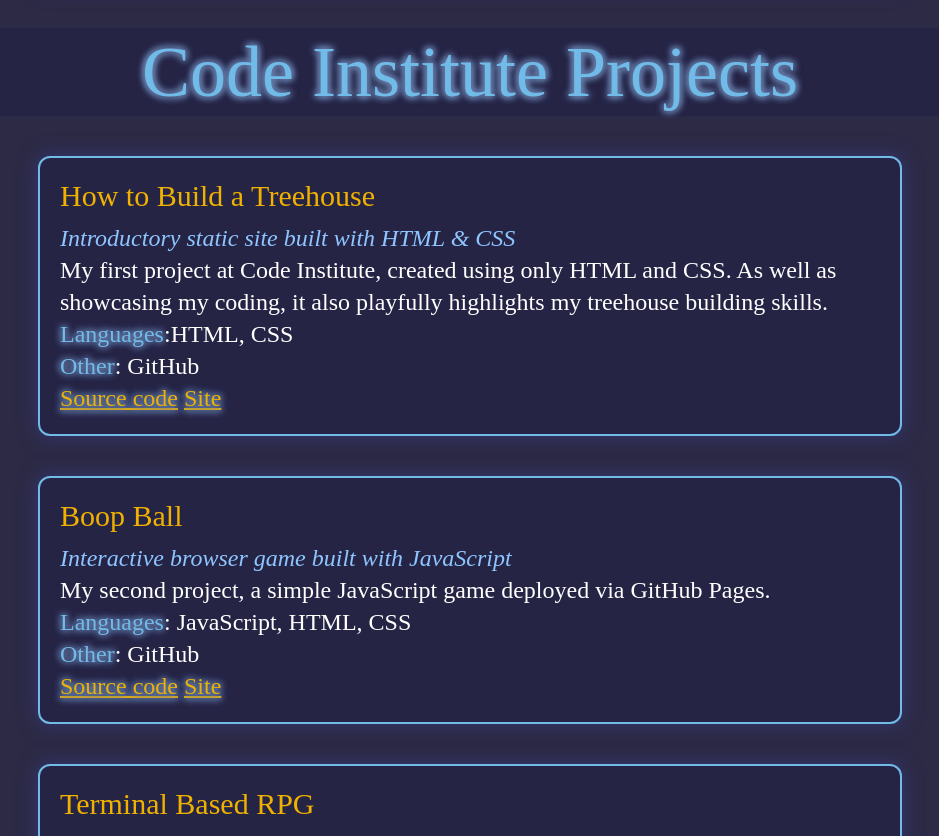
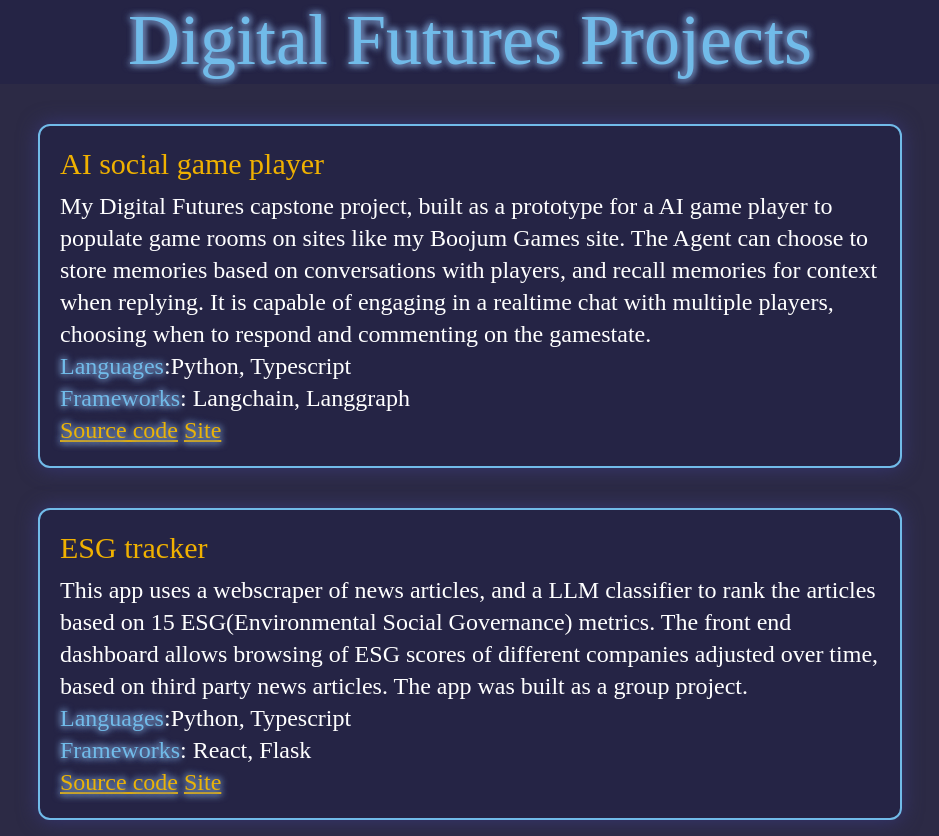
Before and after one commit to alexrobincrabbe/portfolio_frontend, a React (Vite) app: page /projects in a window 1280 px wide. Shown: the part 1960-2796 px from the top of the page, without its empty margins (298-1237 px from the left). Built offline with nearby package versions, Linux system fonts and the light colour scheme; no server answers; a web font is replaced by a local one.

Commit message:
update projects

```diff
--- a/src/pages/home/home.tsx
+++ b/src/pages/home/home.tsx
@@ -28,6 +28,12 @@
               blends creativity with technical challenge. It’s a project that I
               am excited to expand. The site has attracted players from across
               the world and has a vibrant user community.
+              Over the last year I’ve been working on AI-driven features and applications,
+              exploring LLMs, RAG, and agent-based systems. My mood gardens project uses GenAI
+              for mood analysis of diary entries and creating images using mappings of the mood analysis.
+              I have recently completed the Frontier AI training programme with digital futures, some of the
+              projects I completed during the programme can be seen in the projects section.
+                I’m particularly interested in creating interactive, intelligent systems that enhance user experiences.
             </p>
           </div>
 
--- a/src/pages/projects/components/boojumContent.tsx
+++ b/src/pages/projects/components/boojumContent.tsx
@@ -39,8 +39,8 @@
       <span className="glowing-blue">Database</span>: Neon Database (Postgres
       SQL)
       <br />
-      <span className="glowing-blue">Other</span>: GitHub, Heroku, RabbitMQ,
-      Google Cloud Console, MailGun, Heroku Scheduler, Papertrail
+      <span className="glowing-blue">Other</span>: Heroku, RabbitMQ, Redis
+      Google Cloud Console, MailGun
       <br />
       <a
         href="https://boojumgames.com"
--- /dev/null
+++ b/src/pages/projects/components/digitalFuturesContent.tsx
@@ -0,0 +1,89 @@
+export function CapstoneContent() {
+  return (
+    <>
+      <h2 className="text-yellow-500 text-3xl">AI social game player</h2>
+      <p>
+        My Digital Futures capstone project, built as a prototype for a AI game
+         player to populate game rooms on sites like my Boojum Games site.
+         The Agent can choose to store memories based on conversations with players,
+         and recall memories for context when replying. It is capable of engaging in
+         a realtime chat with multiple players, choosing when to respond and commenting on the gamestate.
+      </p>
+      <span className="glowing-blue">Languages</span>:Python, Typescript
+      <br />
+      <span className="glowing-blue">Frameworks</span>: Langchain, Langgraph
+      <br />
+      <a
+        href="https://github.com/alexrobincrabbe/capstone_backend"
+        target="_blank"
+        className="ext-link"
+      >
+        Source code
+      </a>
+      &nbsp;
+      <a
+        href="https://captstone-frontend.vercel.app/"
+        target="_blank"
+        className="ext-link"
+      >
+        Site
+      </a>
+    </>
+  );
+}
+
+export function ESGContent() {
+  return (
+    <>
+      <h2 className="text-yellow-500 text-3xl">ESG tracker</h2>
+      <p>
+       This app uses a webscraper of news articles, and a LLM classifier to rank the articles
+         based on 15 ESG(Environmental Social Governance) metrics. The front end dashboard allows
+         browsing of ESG scores of different companies adjusted over time, based on third party
+         news articles. The app was built as a group project.
+      </p>
+      <span className="glowing-blue">Languages</span>:Python, Typescript
+      <br />
+      <span className="glowing-blue">Frameworks</span>: React, Flask
+      <br />
+      <a
+        href="https://github.com/LuqmaanHak1m/value-stream-esg"
+        target="_blank"
+        className="ext-link"
+      >
+        Source code
+      </a>
+      &nbsp;
+      <a
+        href="https://esg-app-109086040760.europe-west2.run.app/"
+        target="_blank"
+        className="ext-link"
+      >
+        Site
+      </a>
+    </>
+  );
+}
+
+export function ImageMatcherContent() {
+  return (
+    <>
+      <h2 className="text-yellow-500 text-3xl">Image Matcher</h2>
+      <p>
+       A simple app built with google sheets. The backend matches the prompt in the first column to the
+       closest matchinge image based on 100 images, using embeddings and cosine similarity.
+      </p>
+      <span className="glowing-blue">Languages</span>:Python
+      <br />
+      <span className="glowing-blue">Frameworks</span>: Google sheets, Flask
+      <br />
+      <a
+        href="https://docs.google.com/spreadsheets/d/1mvqq2duCYybSjooU9OLnmQLq8KiNPy37forNgaSYDPs/edit"
+        target="_blank"
+        className="ext-link"
+      >
+        Site
+      </a>
+    </>
+  );
+}
--- a/src/pages/projects/components/moodGardensContent.tsx
+++ b/src/pages/projects/components/moodGardensContent.tsx
@@ -37,7 +37,7 @@
       <span className="glowing-blue">Database</span>: Neon Database (Postgres
       SQL)
       <br />
-      <span className="glowing-blue">Other</span>: GitHub, Heroku, OpenAI API
+      <span className="glowing-blue">Other</span>: Azure container apps,  OpenAI API, Redis
       <br />
       <p>
         <a
--- a/src/pages/projects/projects.tsx
+++ b/src/pages/projects/projects.tsx
@@ -9,6 +9,7 @@
   WordwellContent,
   DiagnosticToolContent,
 } from "./components/codeInstituteProjectsContent";
+import { CapstoneContent, ESGContent, ImageMatcherContent } from "./components/digitalFuturesContent";
 import HoverVideoCard from "./components/hoverVideoCard";
 import testVideo from "../../assets/videos/test.mov";
 import moodGardensVideo from "../../assets/videos/moodGardens.mov"
@@ -25,6 +26,18 @@
         </HoverVideoCard>
         <HoverVideoCard videoSrc={testVideo}>
           <BoojumContent />
+        </HoverVideoCard>
+        <h1 className="bg-background-dark w-full text-center p-2 md:text-7xl glowing-blue">
+          Digital Futures Projects
+        </h1>
+        <HoverVideoCard videoSrc="">
+          <CapstoneContent />
+        </HoverVideoCard>
+         <HoverVideoCard videoSrc="">
+          <ESGContent />
+        </HoverVideoCard>
+         <HoverVideoCard videoSrc="">
+          <ImageMatcherContent />
         </HoverVideoCard>
         <h1 className="bg-background-dark w-full text-center p-2 md:text-7xl glowing-blue">
           Code Institute Projects
```
